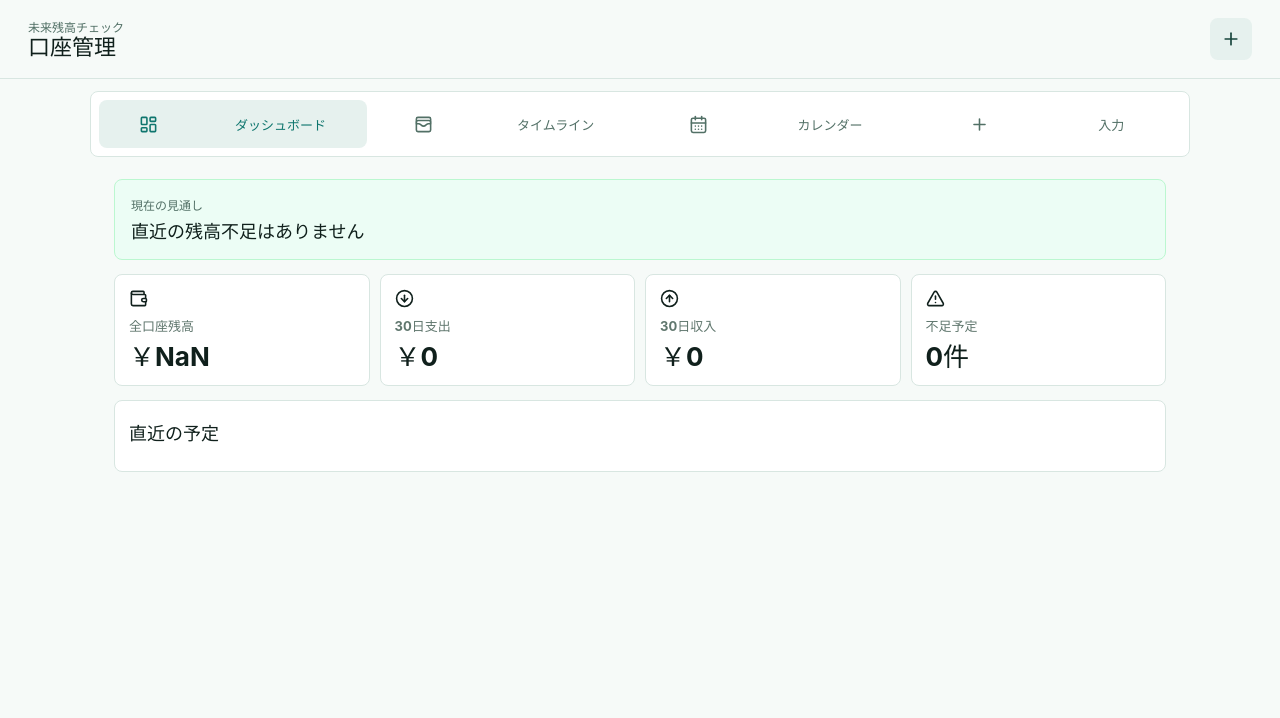
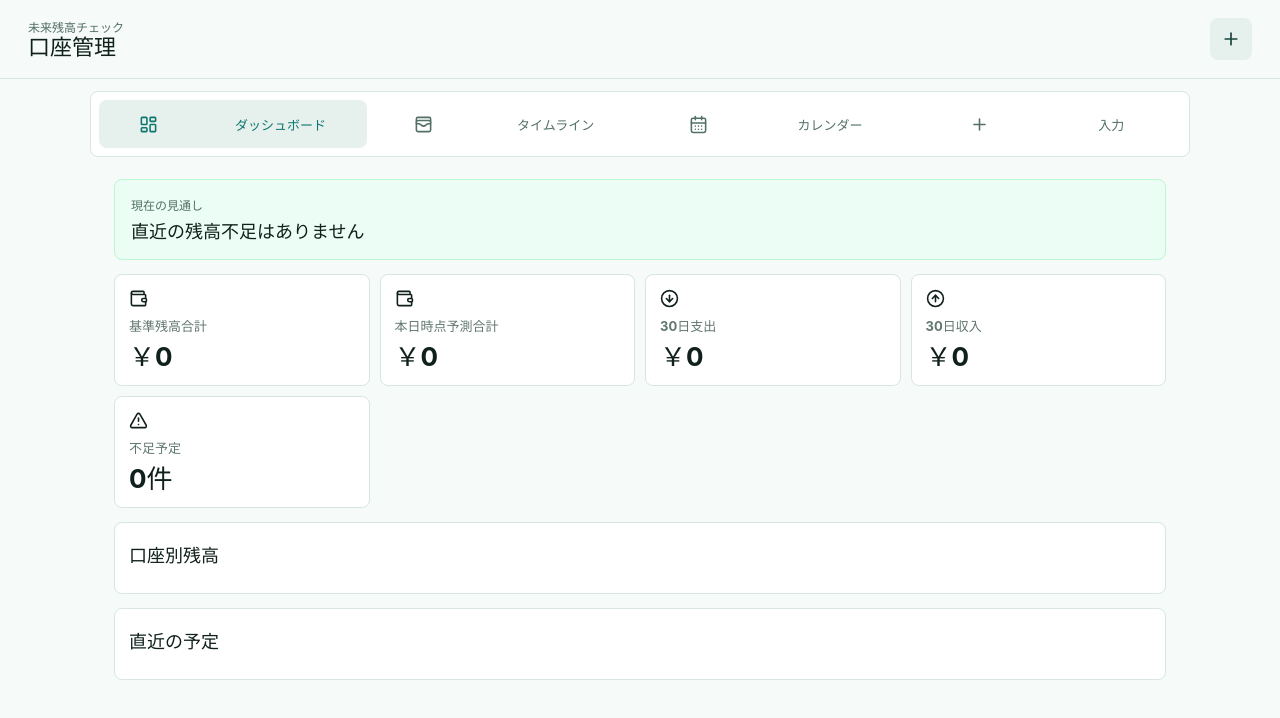
Before and after one commit to hero1582g-oss/kouza-kanri2, a React (Vite) app: page / in a window 1280 px wide. Shown: the top 718 px of the page. Built offline with nearby package versions, Linux system fonts and the light colour scheme.

Commit message:
Show base and predicted balances on dashboard

```diff
--- a/src/components/Dashboard.tsx
+++ b/src/components/Dashboard.tsx
@@ -6,6 +6,7 @@ import { formatJapaneseDate, yen } from "../lib/date";
 type Props = {
   metrics: DashboardMetrics;
   projections: AccountProjection[];
+  nextMonthEndProjections: AccountProjection[];
   upcomingEntries: LedgerEntry[];
   suggestions: TransferSuggestion[];
   schedules: Schedule[];
@@ -13,7 +14,7 @@ type Props = {
   onSaveOccurrenceOverride: (override: ScheduleOccurrenceOverrideDraft) => Promise<void>;
 };
 
-export const Dashboard = ({ metrics, projections, upcomingEntries, suggestions, schedules, onSaveSchedule, onSaveOccurrenceOverride }: Props) => {
+export const Dashboard = ({ metrics, projections, nextMonthEndProjections, upcomingEntries, suggestions, schedules, onSaveSchedule, onSaveOccurrenceOverride }: Props) => {
   const alertProjections = projections.filter((projection) => projection.firstShortage);
   const [editingEntry, setEditingEntry] = useState<LedgerEntry | null>(null);
 
@@ -27,18 +28,34 @@ export const Dashboard = ({ metrics, projections, upcomingEntries, suggestions,
         {alertProjections.map((projection) => (
           <div className="alert-row" key={projection.account.id}>
             <AlertTriangle size={18} />
-            <span>
-              {projection.account.name} は {formatJapaneseDate(projection.firstShortage!.date)} に残高不足になります
-            </span>
+            <span>{projection.account.name} は {formatJapaneseDate(projection.firstShortage!.date)} に残高不足になります</span>
           </div>
         ))}
       </section>
 
       <section className="metric-grid">
-        <Metric icon={Wallet} label="全口座残高" value={yen(metrics.totalBalance)} />
+        <Metric icon={Wallet} label="基準残高合計" value={yen(metrics.baseBalanceTotal)} />
+        <Metric icon={Wallet} label="本日時点予測合計" value={yen(metrics.todayBalanceTotal)} />
         <Metric icon={ArrowDownCircle} label="30日支出" value={yen(metrics.next30Expense)} />
         <Metric icon={ArrowUpCircle} label="30日収入" value={yen(metrics.next30Income)} />
         <Metric icon={AlertTriangle} label="不足予定" value={`${metrics.shortageCount}件`} danger={metrics.shortageCount > 0} />
+      </section>
+
+      <section className="section">
+        <div className="section-heading"><h2>口座別残高</h2></div>
+        <div className="account-forecast-grid">
+          {projections.map((projection) => (
+            <article className="account-forecast-card" key={projection.account.id}>
+              <h3>{projection.account.name}</h3>
+              <dl>
+                <div><dt>基準日</dt><dd>{formatJapaneseDate(projection.account.balanceBaseDate)}</dd></div>
+                <div><dt>基準残高</dt><dd>{yen(projection.account.currentBalance)}</dd></div>
+                <div><dt>本日時点予測</dt><dd>{yen(projection.todayBalance)}</dd></div>
+                <div><dt>翌月末予測</dt><dd>{yen(nextMonthEndProjections.find((item) => item.account.id === projection.account.id)?.endBalance ?? projection.todayBalance)}</dd></div>
+              </dl>
+            </article>
+          ))}
+        </div>
       </section>
 
       {suggestions.length > 0 && (
@@ -101,11 +118,8 @@ const OccurrenceEditor = ({ entry, schedule, onClose, onSaveSchedule, onSaveOccu
     if (!name.trim()) return setError("名称を入力してください。");
     if (!amount || Number(amount) <= 0) return setError("金額は1円以上で入力してください。");
     const next = { name: name.trim(), date, amount: Number(amount), memo: memo.trim() || undefined };
-    if (schedule.recurrence === "once") {
-      await onSaveSchedule({ ...schedule, ...next });
-    } else {
-      await onSaveOccurrenceOverride({ scheduleId: schedule.id, originalDate: entry.originalDate, ...next });
-    }
+    if (schedule.recurrence === "once") await onSaveSchedule({ ...schedule, ...next });
+    else await onSaveOccurrenceOverride({ scheduleId: schedule.id, originalDate: entry.originalDate, ...next });
     onClose();
   };
 
```
